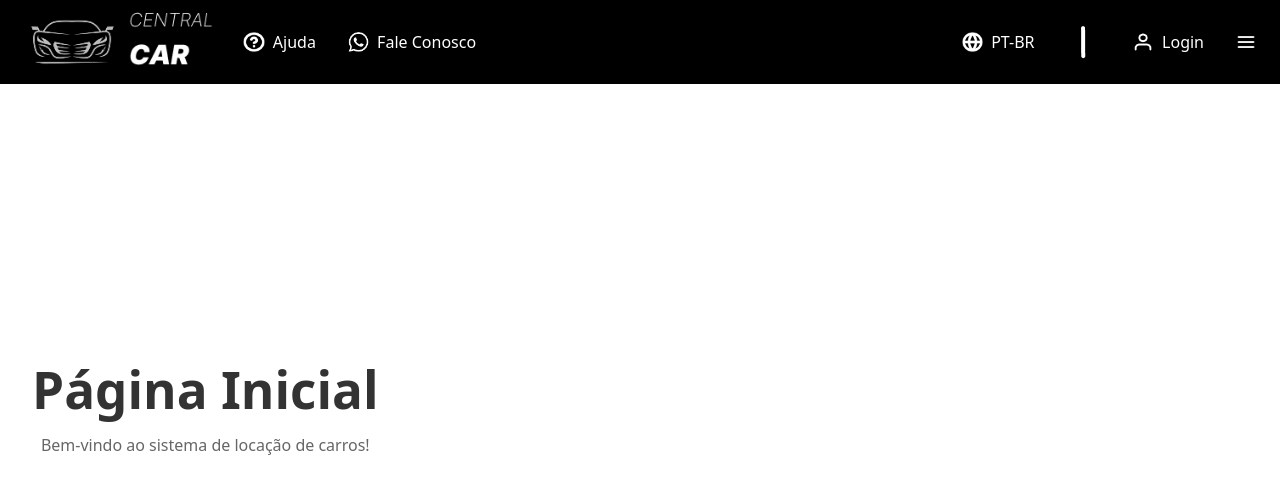
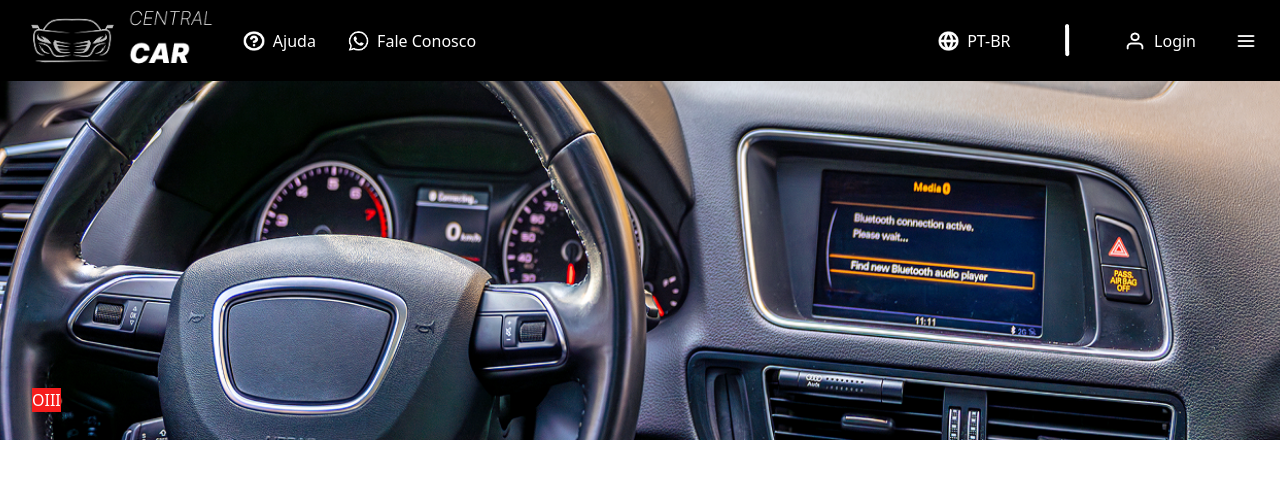
Before and after one commit to YuriCampos889/locacao-de-carros, a React (Vite) app: page / in a window 1280 px wide. Shown: the top 494 px of the page. Built offline with nearby package versions, Linux system fonts and the light colour scheme.

Commit message:
background e div

```diff
--- a/src/components/Header/styles.jsx
+++ b/src/components/Header/styles.jsx
@@ -12,7 +12,6 @@ export const HeaderContainer = styled.div`
     justify-content: flex-start;
     align-items: center;
     gap: 1rem;
-    min-height: 68px;
     max-height: 65px;
     z-index: 1000;
 
@@ -33,6 +32,7 @@ export const HeaderContainer = styled.div`
         gap: 0.5rem;
         padding: 0.5rem;
         font-size: 1rem;
+        white-space: nowrap;
 
         &:hover {
             background: transparent;
@@ -53,11 +53,87 @@ export const HeaderContainer = styled.div`
         }
     }
 
+    /* Tablet */
+    @media (max-width: 1024px) {
+        padding: 0.5rem;
+        gap: 0.5rem;
+
+        > img:first-of-type {
+            height: 100px;
+        }
+
+        button {
+            padding: 0.4rem;
+            font-size: 0.9rem;
+            gap: 0.4rem;
+        }
+    }
+
+    /* Mobile */
+    @media (max-width: 768px) {
+        padding: 0.5rem;
+        gap: 0.5rem;
+        min-height: 60px;
+        max-height: 60px;
+
+        > img:first-of-type {
+            height: 80px;
+        }
+
+        button {
+            padding: 0.3rem;
+            font-size: 0;
+            gap: 0;
+
+            /* Mantém apenas a imagem visível */
+            img {
+                height: 20px;
+                width: auto;
+            }
+        }
+    }
+
+    /* Mobile pequeno */
+    @media (max-width: 480px) {
+        padding: 0.3rem;
+        gap: 0.3rem;
+        min-height: 55px;
+        max-height: 55px;
+
+        > img:first-of-type {
+            height: 60px;
+        }
+
+        button {
+            padding: 0.25rem;
+            font-size: 0;
+            gap: 0;
+
+            img {
+                height: 18px;
+            }
+        }
+    }
 `;
 
 export const HeaderDiv = styled.div`
     display: flex;
     align-items: center;
-    gap: 1rem;
+    gap: 1.5rem;
     margin-left: auto;
+
+    /* Tablet */
+    @media (max-width: 1024px) {
+        gap: 0.8rem;
+    }
+
+    /* Mobile */
+    @media (max-width: 768px) {
+        gap: 0.5rem;
+    }
+
+    /* Mobile pequeno */
+    @media (max-width: 480px) {
+        gap: 0.3rem;
+    }
 `;
--- a/src/pages/PaginaInicial/index.jsx
+++ b/src/pages/PaginaInicial/index.jsx
@@ -1,12 +1,18 @@
 import { Container } from './styles';
 import Header from '../../components/Header';
+import Background from '../../assets/Background.png'
 
 export default function PaginaInicial() {
   return (
     <Container>
       <Header />
-      <h1>Página Inicial</h1>
-      <p>Bem-vindo ao sistema de locação de carros!</p>
+      <div className="background">
+      <img src={Background} alt="" />
+      </div>
+      <div className="carousel">
+
+      </div>
+      <div className="bar">OIII</div>
     </Container>
   );
 }
--- a/src/pages/PaginaInicial/styles.jsx
+++ b/src/pages/PaginaInicial/styles.jsx
@@ -1,4 +1,5 @@
 import styled from 'styled-components';
+
 
 export const Container = styled.div`
   padding: 2rem;
@@ -12,4 +13,25 @@ export const Container = styled.div`
   p {
     color: #666;
   }
-`;
+  .background {
+    position: absolute;
+    top: 0;
+    left: 0;
+    width: 100%;
+    height: 55%;
+    z-index: -1;
+    overflow: hidden;
+
+    img {
+      width: 100%;
+      height: 100%;
+      object-fit: cover;
+    }
+  }
+    .bar{
+
+    background-color: #f51d1d;
+    color: #fff;
+    gap: 1rem;
+    }
+    `;
```
Also changed, not shown: src/assets/Background.png (added).
